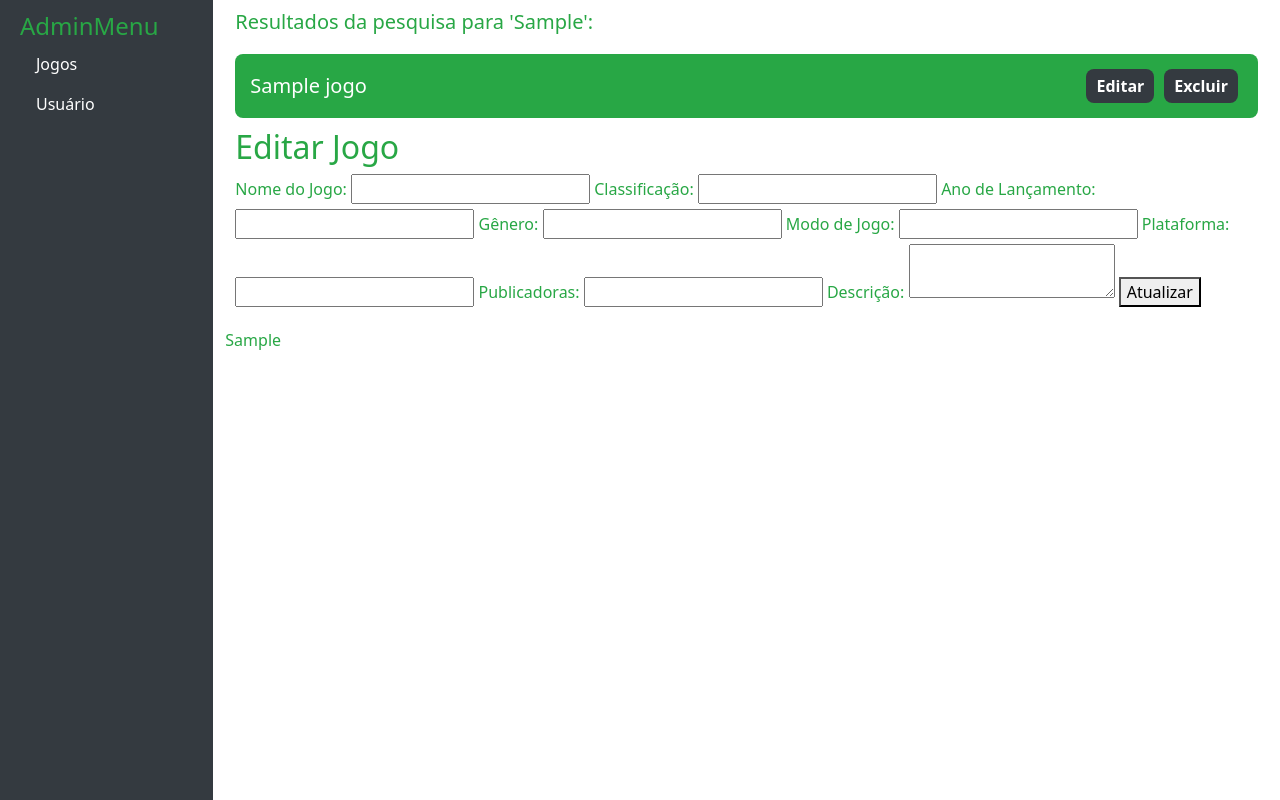
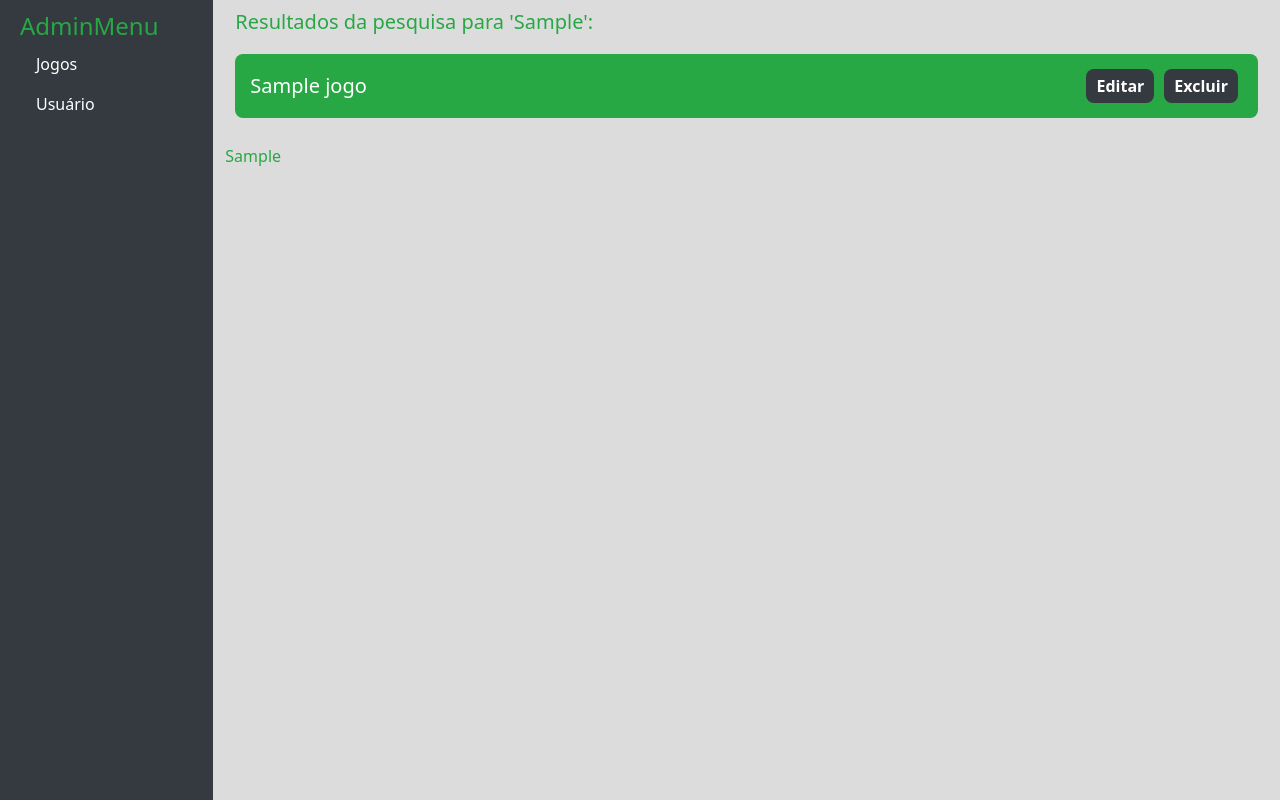
Before and after one commit to ViniHubb/CatalogoJogos, a Flask app: template templates/admin.html in a window 1280 px wide. Run offline with Flask 3, Linux system fonts and the light colour scheme; the template is opened without the code that fills it: most values are stand-ins (such as "Sample title", 1, 10 or a date in 2020); some libraries are stand-ins or nearby versions.

Commit message:
ajustando o frontend do admin

```diff
--- a/static/css/admin.css
+++ b/static/css/admin.css
@@ -1,6 +1,6 @@
 body {
-
   color: #28a745; /* Cor do texto */
+  background-color: #dcdcdc;
 }
 
 .bg-dark {
@@ -56,4 +56,105 @@ body {
   background-color: #343a40;
   color: #ffffff;
   font-weight: bold;
+  transition: background-color 0.3s;
 }
+.editarExcluir button:hover {
+  background-color: #59646e;
+}
+
+#pesquisaForm {
+  display: flex;
+  background-color: #343a40 ;
+  padding: 16px;
+  border-radius: 8px;
+  margin: 20px 10px;
+  font-size: 20px;
+  color: #ffffff;
+  justify-content: center;
+}
+#pesquisaForm input {
+  border-radius: 8px;
+  border: 1px solid;
+  background-color: #e8f0fe;
+  padding: 2px 5px;
+  margin: 0 10px;
+  width: 100vh;
+}
+#pesquisaForm button {
+  border-radius: 8px;
+  border: 1px solid;
+  background-color: #e8f0fe;
+  padding: 2px 8px;
+}
+
+#formularioEdicao {
+  display: none;
+  background-color: #343a40;
+  color: #ffffff;
+  border-radius: 8px;
+  padding: 10px 20px;
+}
+#formularioEdicao form {
+  display: flex;
+  flex-direction: column;
+}
+#formularioEdicao label {
+  margin: 5px 5px;
+}
+#formularioEdicao input {
+  border: 0;
+  border-radius: 8px;
+  padding: 2px 8px;
+}
+#formularioEdicao textarea {
+  border: 0;
+  border-radius: 8px;
+  resize: none;
+}
+#formularioEdicao button {
+  border: 0;
+  border-radius: 8px;
+  margin: 8px 0;
+  padding: 5px 0;
+  background-color: #009c1f;
+  color: #000000;
+  transition: background-color 0.3s;
+}
+#formularioEdicao button:hover {
+  background-color: #00F58E;
+}
+
+.login-box {
+  display: flex;
+  justify-content: center;
+  align-items: center;
+  height: 100vh;
+  color: #00ad23;
+}
+.login-box input{
+  margin: 5px;
+  border-radius: 8px;
+  border: none;
+  padding: 5px;
+}
+.login-box button{
+  width: 95%;
+  margin: 10px 5px;
+  padding: 10px 0;
+  border-radius: 8px;
+  border: none;
+  background-color: #009c1f;
+  color: #ffffff;
+  font-size: 20px;
+}
+
+.boxDentro {
+  display: flex;
+  flex-direction: column;
+  justify-content: center;
+  align-items: center;
+  width: 40%;
+  background-color: #b9b9b9;
+  border-radius: 8px;
+  padding: 20px 0;
+}
--- a/static/js/admin.js
+++ b/static/js/admin.js
@@ -140,11 +140,11 @@ function preencherFormularioEdicao(nome, classificacao, ano_lancamento, genero,
   document.getElementById('descricao_edicao').value = descricao;
 
   // Exibir o formulário de edição
- document.getElementById('formularioEdicao').style.display = 'flex';
+ document.getElementById('formularioEdicao').style.display = 'block';
 }
 
 document.addEventListener('DOMContentLoaded', function () {
   document.getElementById('atualizarBtn').addEventListener('click', function () {
-    //document.getElementById('formularioEdicao').style.display = 'none';
+    document.getElementById('formularioEdicao').style.display = 'none';
   });
 });
--- a/templates/admin.html
+++ b/templates/admin.html
@@ -57,16 +57,17 @@
         <!-- Adicione um formulário de registro e configure seu estilo inicialmente como oculto -->
         <div id="cadastrar-jogo-form" style="display: none;">
           <div class="login-box">
+            <div class="boxDentro">
               <h2>Cadastrar</h2>
               <form method="post" action="/admin#">
                 <input type="text" placeholder="Nome do jogo" name="nome" required><br>
-              <input type="text" placeholder="classificacao" name="classificacao" required><br>
-              <input type="number" placeholder="ano de lançamento " name="ano_lancamento" required><br>
-              <input type="text" placeholder="genero" name="genero" required><br>
-              <input type="text" placeholder="modo de jogo" name="modo_de_jogo" required><br>
-              <input type="text" placeholder="plataforma" name="plataforma" required><br>
-              <input type="text" placeholder="publicadoras" name="publicadoras" required><br>
-              <input type="text" placeholder="dedscrição" name="descricao" required><br>
+                <input type="text" placeholder="Classificacao" name="classificacao" required><br>
+                <input type="number" placeholder="Ano de lançamento " name="ano_lancamento" required><br>
+                <input type="text" placeholder="Genero" name="genero" required><br>
+                <input type="text" placeholder="Modo de jogo" name="modo_de_jogo" required><br>
+                <input type="text" placeholder="Plataforma" name="plataforma" required><br>
+                <input type="text" placeholder="Publicadoras" name="publicadoras" required><br>
+                <input type="text" placeholder="Dedscrição" name="descricao" required><br>
                 <button type="submit">Confirmar</button>
               </form>
               <div class="mensagem-erro">
@@ -78,6 +79,7 @@
                 {% if mensagem_sucesso %}
                 <p>{{ mensagem_sucesso }}</p>
                 {% endif %}
+              </div>
             </div>
           </div>
         </div>
@@ -127,10 +129,10 @@
                 <label for="modo_de_jogo_edicao">Modo de Jogo:</label>
                 <input type="text" name="modo_de_jogo" id="modo_de_jogo_edicao" required>
 
-                <label for="plataforma_edicao">Plataforma:</label>
+                <label for="plataforma_edicao">Plataformas:</label>
                 <input type="text" name="plataforma" id="plataforma_edicao" required>
 
-                <label for="publicadoras_edicao">Publicadoras:</label>
+                <label for="publicadoras_edicao">Publicadora:</label>
                 <input type="text" name="publicadoras" id="publicadoras_edicao" required>
 
                 <label for="descricao_edicao">Descrição:</label>
```
Lines whose indentation alone changed are shown as unchanged.
